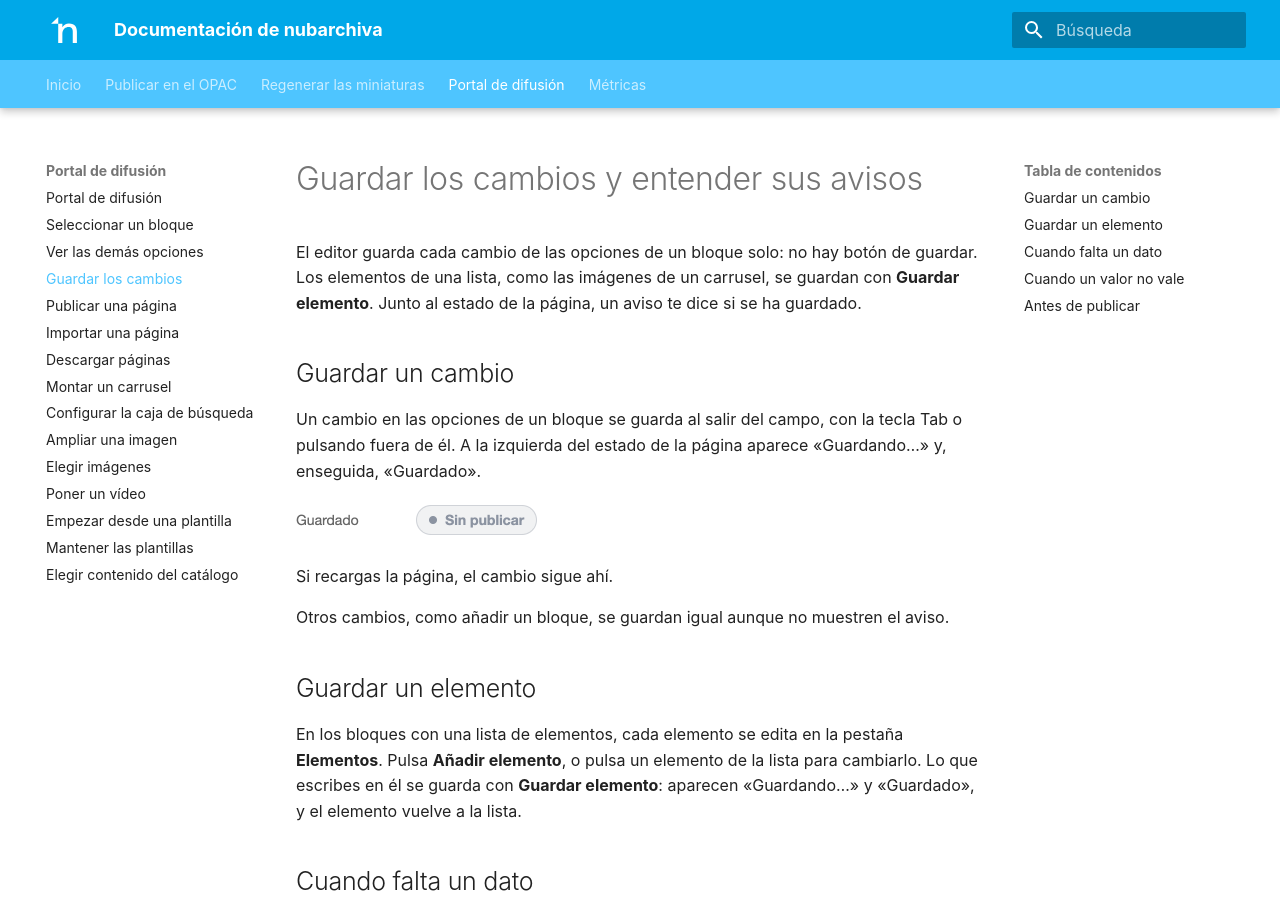
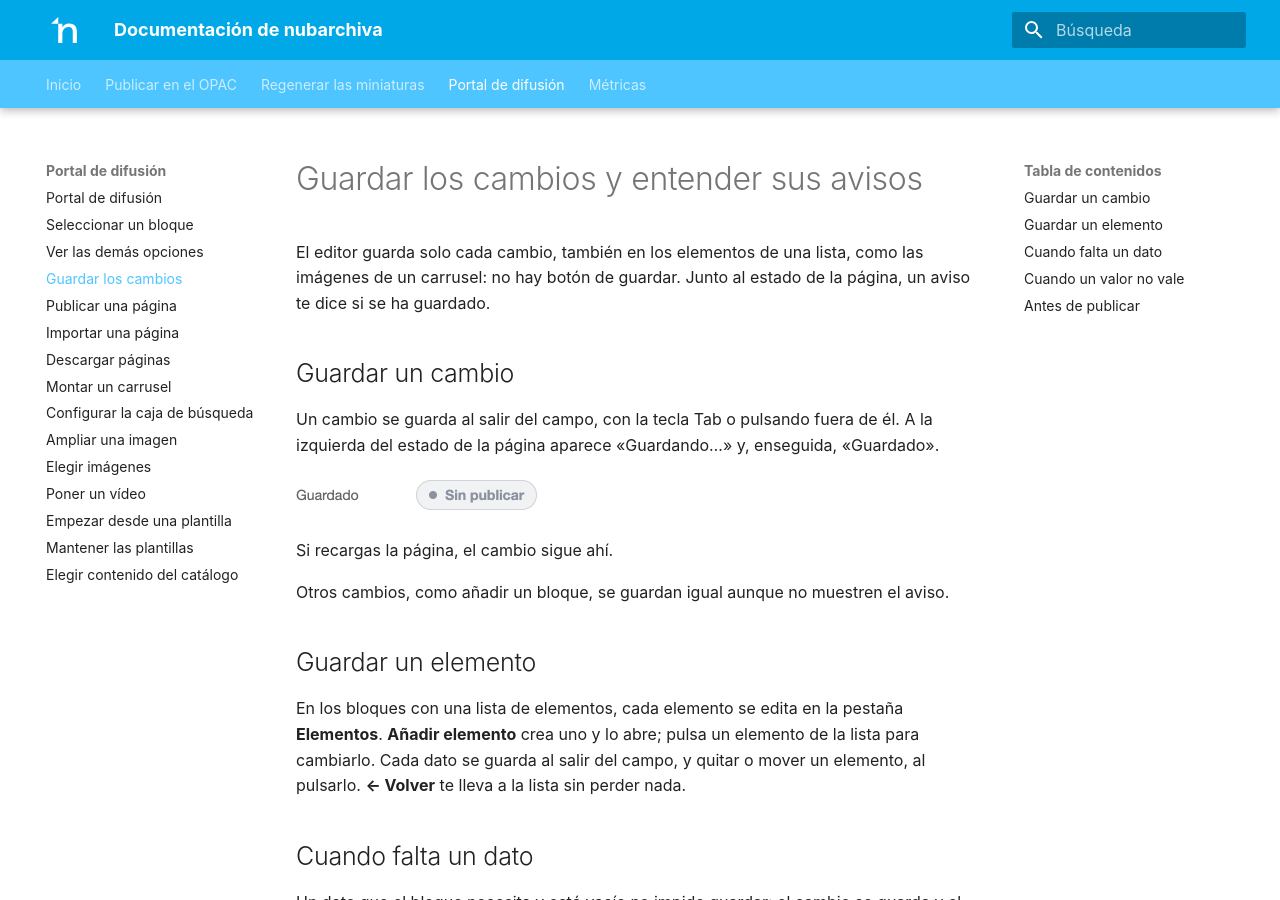
Before and after one commit to nubarchiva/nuba-docs, an MkDocs documentation site: the page built from docs/user-guide/diffusion-portal/save-changes.md, in a window 1280 px wide and 900 px high. Built offline with MkDocs 1.6.1 and Material for MkDocs 9.7.7, drawn with Linux system fonts in a browser that asks for light colours.

Commit message:
docs(portal): los elementos de un bloque también se guardan solos

```diff
--- a/docs/user-guide/diffusion-portal/save-changes.md
+++ b/docs/user-guide/diffusion-portal/save-changes.md
@@ -1,12 +1,11 @@
 # Guardar los cambios y entender sus avisos
 
-El editor guarda cada cambio de las opciones de un bloque solo: no hay botón de guardar. Los elementos de una lista,
-como las imágenes de un carrusel, se guardan con **Guardar elemento**. Junto al estado de la página, un aviso te dice
-si se ha guardado.
+El editor guarda solo cada cambio, también en los elementos de una lista, como las imágenes de un carrusel: no hay
+botón de guardar. Junto al estado de la página, un aviso te dice si se ha guardado.
 
 ## Guardar un cambio
 
-Un cambio en las opciones de un bloque se guarda al salir del campo, con la tecla Tab o pulsando fuera de él. A la
+Un cambio se guarda al salir del campo, con la tecla Tab o pulsando fuera de él. A la
 izquierda del estado de la página aparece «Guardando…» y, enseguida, «Guardado».
 
 ![El aviso «Guardado» junto al estado de la página.](../../assets/screenshots/es/diffusion-portal/save-changes/saved.png){ width="241" }
@@ -17,9 +16,9 @@ Otros cambios, como añadir un bloque, se guardan igual aunque no muestren el av
 
 ## Guardar un elemento
 
-En los bloques con una lista de elementos, cada elemento se edita en la pestaña **Elementos**. Pulsa **Añadir
-elemento**, o pulsa un elemento de la lista para cambiarlo. Lo que escribes en él se guarda con **Guardar elemento**:
-aparecen «Guardando…» y «Guardado», y el elemento vuelve a la lista.
+En los bloques con una lista de elementos, cada elemento se edita en la pestaña **Elementos**. **Añadir elemento**
+crea uno y lo abre; pulsa un elemento de la lista para cambiarlo. Cada dato se guarda al salir del campo, y quitar o
+mover un elemento, al pulsarlo. **← Volver** te lleva a la lista sin perder nada.
 
 ## Cuando falta un dato
 
```
Also changed, not shown: docs/user-guide/diffusion-portal/carousel.md (+4 -5 lines), docs/user-guide/diffusion-portal/choose-images.md (+2 -2 lines), docs/user-guide/diffusion-portal/image-zoom.md (+1 -1 lines), docs/user-guide/diffusion-portal/publish.md (+3 -3 lines), docs/assets/screenshots/es/diffusion-portal/carousel/items-list.png, docs/assets/screenshots/es/diffusion-portal/carousel/items-tab.png.
